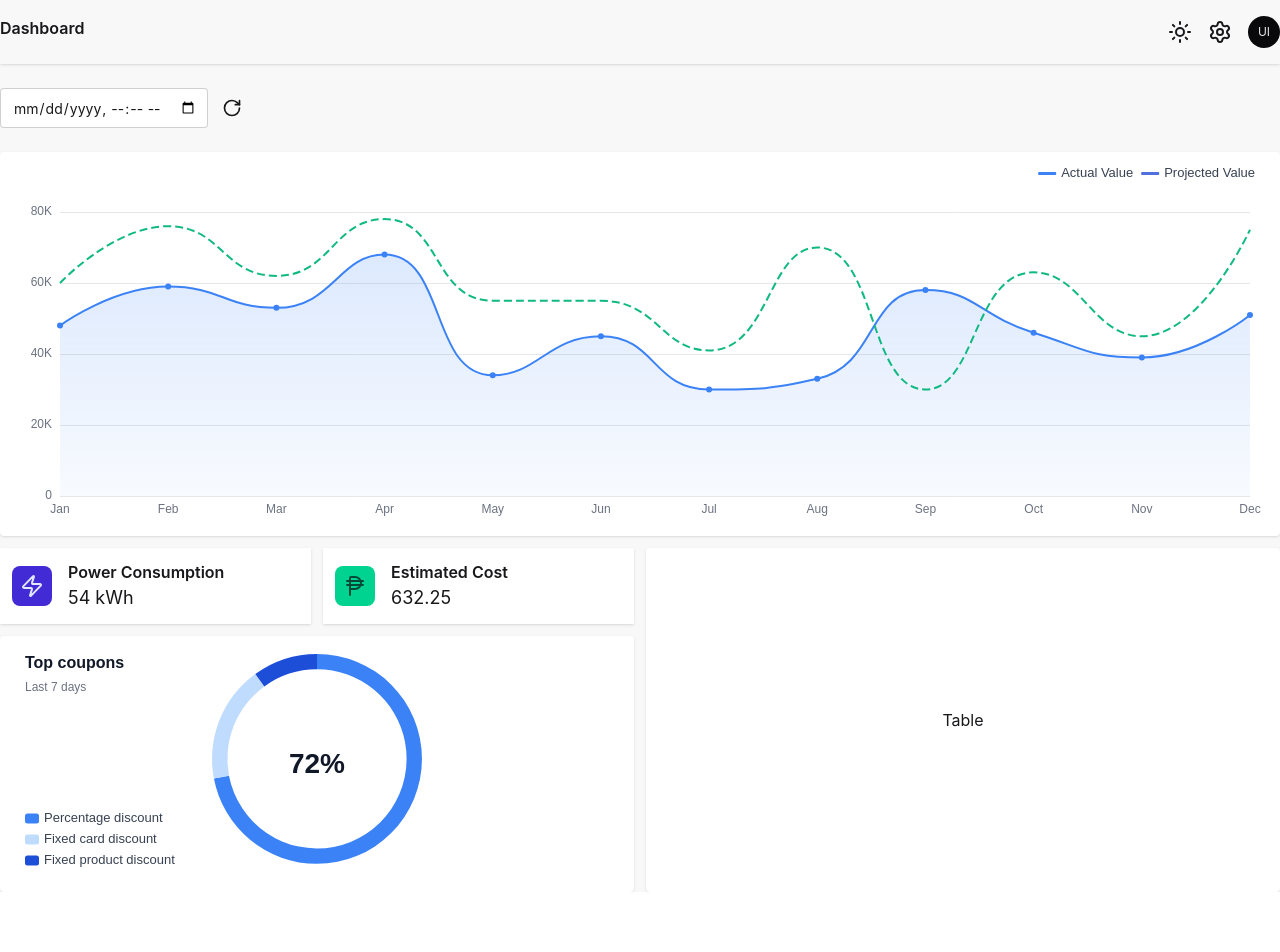
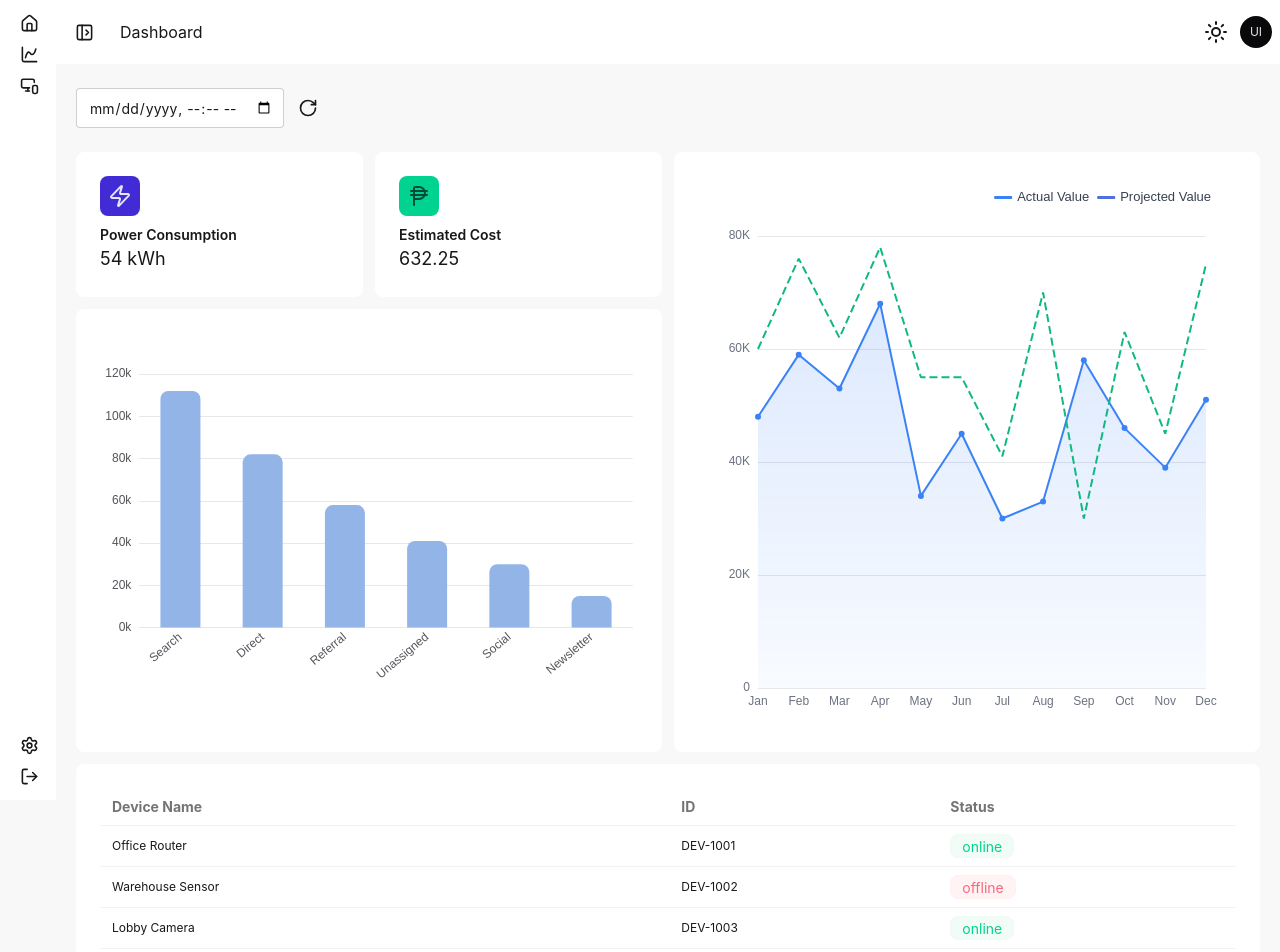
Before and after one commit to lola-emil/energy-monitor, a Vue app in the folder frontend/: page / in a window 1280 px wide. Shown: the top 952 px of the page. Before the commit the page ends 892 px from the top, so only its background shows below. Built offline with nearby package versions, Linux system fonts and the light colour scheme.

Commit message:
Dashboard and analytics layout

```diff
--- a/frontend/src/App.vue
+++ b/frontend/src/App.vue
@@ -1,9 +1,12 @@
 <script setup lang="ts">
 import { RouterView } from 'vue-router';
+import Sidebar from './components/Sidebar.vue';
 </script>
 
 <template>
-  <RouterView/>
+  <Sidebar>
+      <RouterView />
+  </Sidebar>
 </template>
 
 <style scoped></style>
--- /dev/null
+++ b/frontend/src/components/Navbar.vue
@@ -0,0 +1,37 @@
+<script setup lang="ts">
+import { Sun, PanelLeftOpen } from "lucide-vue-next";
+
+</script>
+
+<template>
+    <nav class="navbar w-full bg-base-100">
+        <div class=" w-full flex items-center">
+            <div class="flex-1 flex items-center">
+                <label for="my-drawer-4" aria-label="open sidebar" class="btn btn-square btn-ghost">
+                    <!-- Sidebar toggle icon -->
+                    <PanelLeftOpen :size="19" />
+                </label>
+                <div class="px-4">Dashboard</div>
+            </div>
+
+
+            <div class="flex gap-3 flex-none">
+                <label class="swap swap-rotate">
+                    <!-- this hidden checkbox controls the state -->
+                    <input type="checkbox" class="theme-controller" value="synthwave" />
+
+                    <!-- sun icon -->
+                    <Sun />
+
+                    <!-- moon icon -->
+                </label>
+
+                <div class="avatar avatar-placeholder">
+                    <div class="bg-neutral text-neutral-content w-8 rounded-full">
+                        <span class="text-xs">UI</span>
+                    </div>
+                </div>
+            </div>
+        </div>
+    </nav>
+</template>
--- /dev/null
+++ b/frontend/src/components/Sidebar.vue
@@ -0,0 +1,72 @@
+<script setup lang="ts">
+import { Home, MonitorSmartphone, ChartSpline, Settings, LogOut} from "lucide-vue-next"
+import { RouterLink } from "vue-router"
+</script>
+
+<template>
+
+    <div class="drawer lg:drawer-open">
+        <input id="my-drawer-4" type="checkbox" class="drawer-toggle" />
+        <div class="drawer-content">
+
+            <slot />
+
+        </div>
+
+        <div class="drawer-side is-drawer-close:overflow-visible">
+            <label for="my-drawer-4" aria-label="close sidebar" class="drawer-overlay"></label>
+            <div class="flex min-h-full flex-col items-start bg-base-100 is-drawer-close:w-14 is-drawer-open:w-64">
+                <!-- Sidebar content here -->
+                <ul class="menu w-full grow">
+                    <!-- List item -->
+                    <li>
+                        <RouterLink to="/" class="is-drawer-close:tooltip is-drawer-close:tooltip-right"
+                            data-tip="Homepage">
+                            <Home :size="19" />
+                            <span class="is-drawer-close:hidden">Homepage</span>
+                        </RouterLink>
+                    </li>
+
+                    <li>
+                        <RouterLink to="/analytics" class="is-drawer-close:tooltip is-drawer-close:tooltip-right"
+                            data-tip="Analytics">
+                            <ChartSpline :size="19" />
+                            <span class="is-drawer-close:hidden">Analytics</span>
+                        </RouterLink>
+                    </li>
+
+
+                    <li>
+                        <RouterLink to="/devices" class="is-drawer-close:tooltip is-drawer-close:tooltip-right"
+                            data-tip="Devices">
+                            <MonitorSmartphone :size="19" />
+                            <span class="is-drawer-close:hidden">Devices</span>
+                        </RouterLink>
+                    </li>
+
+                </ul>
+
+
+                    <ul class="menu w-full">
+
+                        <li>
+                            <RouterLink to="/settings" class="is-drawer-close:tooltip is-drawer-close:tooltip-right"
+                                data-tip="Settings">
+                                <Settings :size="19" />
+                                <span class="is-drawer-close:hidden">Settings</span>
+                            </RouterLink>
+                        </li>
+
+                        <li>
+                            <button class="is-drawer-close:tooltip is-drawer-close:tooltip-right"
+                                data-tip="Homepage">
+                                <LogOut :size="19" />
+                                <span class="is-drawer-close:hidden">Sign Out</span>
+                            </button>
+                        </li>
+
+                    </ul>
+            </div>
+        </div>
+    </div>
+</template>
--- a/frontend/src/router/index.ts
+++ b/frontend/src/router/index.ts
@@ -3,6 +3,7 @@ import AnalyticsView from '@/views/AnalyticsView.vue'
 import CostMonitoringView from '@/views/CostMonitoringView.vue'
 import DashboardView from '@/views/DashboardView.vue'
 import DeviceListView from '@/views/DeviceListView.vue'
+import LoginView from '@/views/LoginView.vue'
 import SettingsView from '@/views/SettingsView.vue'
 import { createRouter, createWebHistory } from 'vue-router'
 
@@ -12,6 +13,10 @@ const router = createRouter({
     {
       path: "/",
       component: DashboardView
+    },
+    {
+      path: "/login",
+      component: LoginView
     },
     {
       path: "/devices",
--- a/frontend/src/views/DashboardView.vue
+++ b/frontend/src/views/DashboardView.vue
@@ -1,23 +1,13 @@
 <script setup lang="ts">
 import useEchart from "@/composables/useECharts";
 import type { EChartsOption } from "echarts";
-import { RotateCw, Sun, Settings, Zap, PhilippinePeso } from "lucide-vue-next";
+import { RotateCw, Zap, PhilippinePeso } from "lucide-vue-next";
 import { onMounted, useTemplateRef } from "vue";
+import Navbar from "@/components/Navbar.vue";
 
 const barChartEl = useTemplateRef<HTMLDivElement>("bar-chart");
 const barChart = useEchart(barChartEl);
 
-const data = [
-    { name: 'Search', value: 110000 },
-    { name: 'Direct', value: 82000 },
-    { name: 'Referral', value: 58000 },
-    { name: 'Unassigned', value: 41000 },
-    { name: 'Social', value: 30000 },
-    { name: 'Newsletter', value: 15000 }
-];
-
-const maxValue = Math.max(...data.map(d => d.value));
-// const roundedMax = Math.ceil(maxValue / 20000) * 20000;
 
 const lineChartOpt: EChartsOption = {
     backgroundColor: 'transparent',
@@ -90,7 +80,7 @@ const lineChartOpt: EChartsOption = {
         {
             name: 'Actual Value',
             type: 'line',
-            smooth: true,
+            // smooth: true,
             data: [48000, 59000, 53000, 68000, 34000, 45000, 30000, 33000, 58000, 46000, 39000, 51000],
             symbol: 'circle',
             symbolSize: 6,
@@ -118,7 +108,7 @@ const lineChartOpt: EChartsOption = {
         {
             name: 'Projected Value',
             type: 'line',
-            smooth: true,
+            // smooth: true,
             data: [60000, 76000, 62000, 78000, 55000, 55000, 41000, 70000, 30000, 63000, 45000, 75000],
             symbol: 'none',
             lineStyle: {
@@ -132,95 +122,61 @@ const lineChartOpt: EChartsOption = {
 
 const pieChartEl = useTemplateRef<HTMLDivElement>("pie-chart");
 const pieChartOpt: EChartsOption = {
-  backgroundColor: 'transparent',
 
-  title: {
-    text: 'Top coupons',
-    subtext: 'Last 7 days',
-    left: 20,
-    top: 15,
-    textStyle: {
-      fontSize: 16,
-      fontWeight: 600,
-      color: '#111827'
-    },
-    subtextStyle: {
-      fontSize: 12,
-      color: '#6B7280'
+    tooltip: {
+        trigger: 'axis',
+        axisPointer: {
+            type: 'shadow'
         }
     },
 
-  tooltip: {
-    trigger: 'item',
-    backgroundColor: '#111827',
-    textStyle: { color: '#fff' },
-    formatter: '{b}<br/>{c}%'
+    grid: {
+        left: '5%',
+        right: '5%',
+        bottom: '15%',
+        containLabel: true
     },
 
-  legend: {
-    orient: 'vertical',
-    bottom: 20,
-    left: 20,
-    itemWidth: 14,
-    itemHeight: 10,
-    icon: 'roundRect',
-    textStyle: {
-      fontSize: 13,
-      color: '#374151'
+    xAxis: {
+        type: 'category',
+        data: ['Search', 'Direct', 'Referral', 'Unassigned', 'Social', 'Newsletter'],
+        axisTick: { show: false },
+        axisLine: {
+            lineStyle: { color: '#E5E7EB' }
         },
-    // formatter: function (name) {
+        axisLabel: {
+            rotate: 40
+        }
+    },
 
-    //   const item = (<any>lineChartOpt.series)[0].data.find((d: any) => d.name === name);
-    //   return `${name} ${item.value}%`;
-    // }
+    yAxis: {
+        type: 'value',
+        min: 0,
+        max: 120000,
+        interval: 20000,
+        axisLine: { show: false },
+        splitLine: {
+            lineStyle: {
+                color: '#E5E7EB'
+            }
+        },
+        axisLabel: {
+            formatter: value => (value / 1000) + 'k'
+        }
     },
 
     series: [
         {
-      name: 'Coupons',
-      type: 'pie',
-      radius: ['70%', '82%'],
-      center: ['50%', '48%'],
-      avoidLabelOverlap: false,
-      label: { show: false },
-      labelLine: { show: false },
-
-      emphasis: {
-        scale: false
-      },
-
-      data: [
-        {
-          value: 72,
-          name: 'Percentage discount',
-          itemStyle: { color: '#3B82F6' }
-        },
-        {
-          value: 18,
-          name: 'Fixed card discount',
-          itemStyle: { color: '#BFDBFE' }
-        },
-        {
-          value: 10,
-          name: 'Fixed product discount',
-          itemStyle: { color: '#1D4ED8' }
+            name: 'Users',
+            type: 'bar',
+            data: [112000, 82000, 58000, 41000, 30000, 15000],
+            barWidth: 40,
+            itemStyle: {
+                color: '#93B4E7',
+                borderRadius: [8, 8, 0, 0]
+            }
         }
     ]
-    }
-  ],
-
-  graphic: {
-    type: 'text',
-    left: 'center',
-    top: '45%',
-    style: {
-      text: '72%',
-    //   textAlign: 'center',
-      fill: '#111827',
-      fontSize: 28,
-      fontWeight: 600
-    }
-  }
 };
 const pieChart = useEchart(pieChartEl);
 
@@ -229,43 +185,78 @@ onMounted(() => {
     pieChart.setOptions(pieChartOpt);
 })
 
+
+const devices = [
+    {
+        device_name: "Office Router",
+        device_id: "DEV-1001",
+        mac_address: "00:1A:2B:3C:4D:01",
+        status: "online"
+    },
+    {
+        device_name: "Warehouse Sensor",
+        device_id: "DEV-1002",
+        mac_address: "00:1A:2B:3C:4D:02",
+        status: "offline"
+    },
+    {
+        device_name: "Lobby Camera",
+        device_id: "DEV-1003",
+        mac_address: "00:1A:2B:3C:4D:03",
+        status: "online"
+    },
+    {
+        device_name: "Conference Room Display",
+        device_id: "DEV-1004",
+        mac_address: "00:1A:2B:3C:4D:04",
+        status: "offline"
+    },
+    {
+        device_name: "Entrance Door Controller",
+        device_id: "DEV-1005",
+        mac_address: "00:1A:2B:3C:4D:05",
+        status: "online"
+    },
+    {
+        device_name: "Parking Lot Camera",
+        device_id: "DEV-1006",
+        mac_address: "00:1A:2B:3C:4D:06",
+        status: "offline"
+    },
+    {
+        device_name: "Server Room UPS",
+        device_id: "DEV-1007",
+        mac_address: "00:1A:2B:3C:4D:07",
+        status: "online"
+    },
+    {
+        device_name: "Smart Thermostat",
+        device_id: "DEV-1008",
+        mac_address: "00:1A:2B:3C:4D:08",
+        status: "online"
+    },
+    {
+        device_name: "Meeting Room Tablet",
+        device_id: "DEV-1009",
+        mac_address: "00:1A:2B:3C:4D:09",
+        status: "offline"
+    },
+    {
+        device_name: "Backup NAS",
+        device_id: "DEV-1010",
+        mac_address: "00:1A:2B:3C:4D:10",
+        status: "online"
+    }
+];
+
 </script>
 
 <template>
     <main class="bg-base-200">
-        <nav class="w-full h-16 flex items-center shadow">
-            <div class="container mx-auto flex justify-between">
-                <p class="font-semibold lg:text:lg">Dashboard</p>
+        <Navbar />
 
 
-                <div class="flex gap-3">
-                    <label class="swap swap-rotate">
-                        <!-- this hidden checkbox controls the state -->
-                        <input type="checkbox" class="theme-controller" value="synthwave" />
-
-                        <!-- sun icon -->
-                        <Sun />
-
-                        <!-- moon icon -->
-                    </label>
-
-                    <button class="btn btn-square btn-ghost btn-sm">
-                        <Settings />
-                    </button>
-
-                    <div class="avatar avatar-placeholder">
-                        <div class="bg-neutral text-neutral-content w-8 rounded-full">
-                            <span class="text-xs">UI</span>
-                        </div>
-                    </div>
-                </div>
-            </div>
-
-
-        </nav>
-
-
-        <div class="container mx-auto mt-3 flex flex-col gap-3">
+        <div class=" px-5 mt-3 flex flex-col gap-3">
 
             <div class="my-3 flex justify-between items-end">
                 <div class="flex items-center gap-1">
@@ -278,33 +269,12 @@ onMounted(() => {
                 <div></div>
             </div>
 
-            <section class="grid grid-cols-1 gap-3 min-h-96">
-                <div class="flex items-center justify-center rounded bg-base-100 shadow">
-                    <div ref="bar-chart" class="h-full w-full">
-
-                    </div>
-                </div>
-                <!-- <div class="grid grid-cols-2 gap-3">
-                    <div class="border flex items-center justify-center rounded">
-                        <p>KPI</p>
-                    </div>
-                    <div class="border flex items-center justify-center rounded">
-                        <p>KPI</p>
-                    </div>
-                    <div class="border flex items-center justify-center rounded">
-                        <p>KPI</p>
-                    </div>
-                    <div class="border flex items-center justify-center rounded">
-                        <p>KPI</p>
-                    </div>
-                </div> -->
-            </section>
-
-            <section class="grid grid-cols-2 gap-3 min-h-86">
+            <section class="grid grid-cols-2 gap-3 min-h-150">
                 <div class="flex flex-col gap-3">
                     <div class="grid grid-cols-2 gap-3">
-                        <div class="bg-base-100 shadow p-3 flex items-center gap-4">
-                            <div class="p-2 rounded-lg bg-primary text-primary-content">
+                        <div class="card bg-base-100">
+                            <div class="card-body">
+                                <div class="p-2 rounded-lg bg-primary text-primary-content w-max">
                                     <Zap />
                                 </div>
                                 <div>
@@ -312,9 +282,12 @@ onMounted(() => {
                                     <p class="text-lg">54 kWh</p>
                                 </div>
                             </div>
-                        <div class="bg-base-100 shadow p-3 flex items-center gap-4">
-                            <div class="p-2 rounded-lg bg-success text-success-content">
-                                <PhilippinePeso/>
+                        </div>
+
+                        <div class="card bg-base-100">
+                            <div class="card-body">
+                                <div class="p-2 rounded-lg bg-success text-success-content w-max">
+                                    <PhilippinePeso />
                                 </div>
                                 <div>
                                     <p class="font-semibold">Estimated Cost</p>
@@ -322,14 +295,59 @@ onMounted(() => {
                                 </div>
                             </div>
                         </div>
-                    <div class="bg-base-100 shadow flex-1 flex items-center justify-center rounded">
-                        <div ref="pie-chart" class="h-full w-full">
+
+                    </div>
+                    <div class="card bg-base-100 flex-1">
+                        <div class="card-body p-0 flex items-center justify-center">
+                            <div ref="pie-chart" class="h-full w-full flex-1">
 
                             </div>
                         </div>
                     </div>
-                <div class="bg-base-100 shadow flex items-center justify-center rounded">Table</div>
+                </div>
+                <div class="card bg-base-100">
+                    <div class="card-body flex items-center justify-center">
+                        <div ref="bar-chart" class="h-full w-full">
+                        </div>
+                    </div>
+                </div>
+            </section>
+
+            <section class="grid grid-cols-1 gap-3 min-h-86">
+
+
+
+                <div class="card bg-base-100">
+                    <div class="card-body">
+                        <table class="table table-sm">
+                            <thead>
+                                <tr>
+                                    <th>Device Name</th>
+                                    <th>ID</th>
+                                    <th>Status</th>
+                                </tr>
+                            </thead>
+                            <tbody>
+                                <tr v-for="value in devices">
+                                    <td>{{ value.device_name }}</td>
+                                    <td>{{ value.device_id }}</td>
+                                    <td>
+                                        <div
+                                            :class="value.status == 'online' ? 'badge badge-soft badge-success' : 'badge badge-soft badge-error'">
+                                            {{ value.status }}
+                                        </div>
+                                    </td>
+                                </tr>
+
+                            </tbody>
+                        </table>
+                    </div>
+                </div>
             </section>
         </div>
     </main>
+
+    <br>
+    <br>
+    <br>
 </template>
--- a/frontend/src/views/DeviceListView.vue
+++ b/frontend/src/views/DeviceListView.vue
@@ -1,5 +1,6 @@
 <script setup lang="ts">
-import { Sun, Wifi, Settings, Plus } from "lucide-vue-next"
+import Navbar from "@/components/Navbar.vue";
+import { Wifi, Plus } from "lucide-vue-next";
 import { ref } from "vue";
 
 const items = ref([1, 2, 3, 4, 5, 6, 7]);
@@ -7,40 +8,11 @@ const items = ref([1, 2, 3, 4, 5, 6, 7]);
 
 <template>
     <main>
-        <nav class="w-full h-20 border-b flex items-center">
-            <div class="container mx-auto flex justify-between">
-                <p class="font-semibold lg:text:lg">Device List</p>
+        <Navbar />
 
-
-                <div class="flex gap-3">
-                    <label class="swap swap-rotate">
-                        <!-- this hidden checkbox controls the state -->
-                        <input type="checkbox" class="theme-controller" value="synthwave" />
-
-                        <!-- sun icon -->
-                        <Sun />
-
-                        <!-- moon icon -->
-                    </label>
-
-                    <button class="btn btn-square btn-ghost btn-sm">
-                        <Settings />
-                    </button>
-
-                    <div class="avatar avatar-placeholder">
-                        <div class="bg-neutral text-neutral-content w-8 rounded-full">
-                            <span class="text-xs">UI</span>
-                        </div>
-                    </div>
-                </div>
-            </div>
-
-        </nav>
-
-
-        <div class="container mx-auto mt-3">
+        <div class="px-5 mt-3">
             <section>
-                <div class="w-full flex justify-between">
+                <div class="w-full flex justify-between my-3 items-end">
                     <input type="text" class="input" placeholder="Search">
 
                     <button class="btn btn-sm btn-primary">
@@ -51,17 +23,17 @@ const items = ref([1, 2, 3, 4, 5, 6, 7]);
 
                 <div class="divider"></div>
 
-                <div class="mt-3 grid grid-cols-3 gap-3">
-                    <div class="border p-3 rounded" v-for="value in items">
+                <div class="mt-3 grid grid-cols-4 gap-3">
+                    <div class="card bg-base-100" v-for="value in items">
+                        <div class="card-body">
                             <p class="text-lg">Refrigerator</p>
-                        <p class="text-sm">Appliance</p>
-                        <br>
                             <p class="text-sm">Last seen: 1 min ago</p>
                             <div class="divider"></div>
                             <div>
                                 <div class="badge badge-success">
-                                <Wifi :size="18"/>
+                                    <Wifi :size="18" />
                                     Online
+                                </div>
                             </div>
                         </div>
                     </div>
--- a/frontend/src/views/SettingsView.vue
+++ b/frontend/src/views/SettingsView.vue
@@ -1,3 +1,5 @@
+<script setup lang="ts"></script>
+
 <template>
 
 </template>
```
Also changed, not shown: frontend/src/views/AnalyticsView.vue (+104 -1 lines), frontend/src/views/LoginView.vue (+11 -1 lines). Lines whose indentation alone changed are shown as unchanged.
